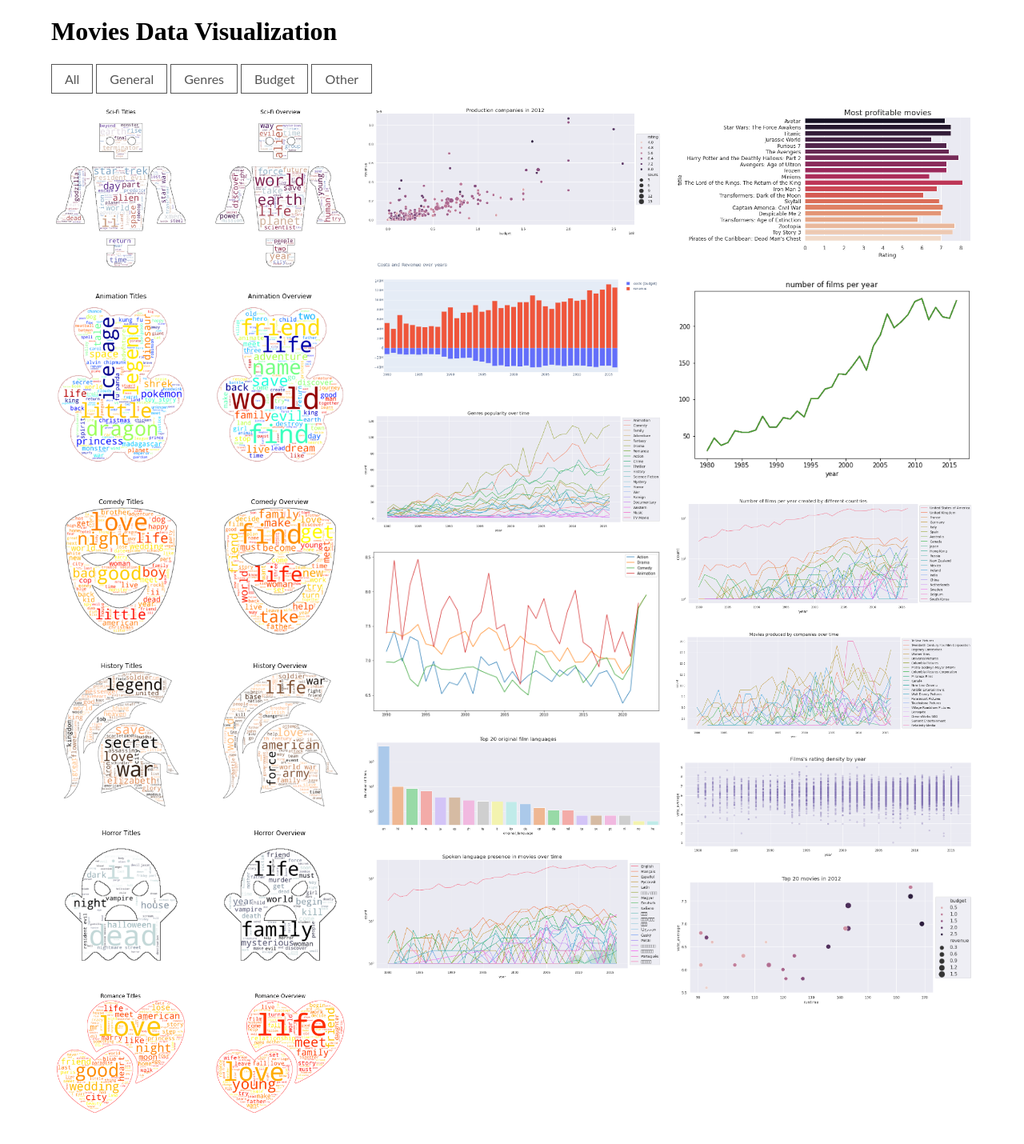
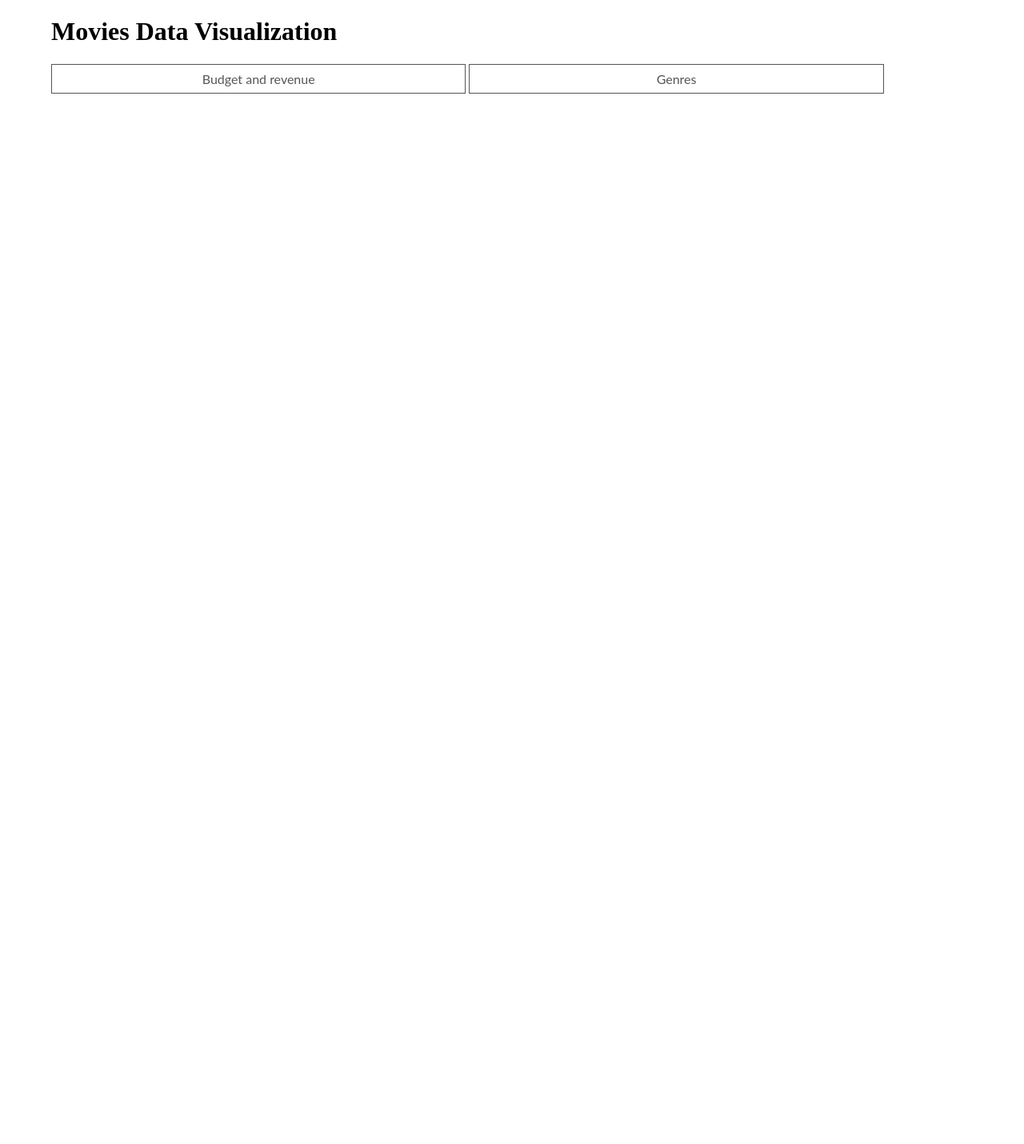
Before and after one commit to timetoai/movie_data_vis, a plain HTML site: page index.html in a window 1280 px wide. Shown: the whole page at 80% size. After the commit the page ends 800 px from the top, so only its background shows below. Drawn offline with nearby package versions, Linux system fonts and the light colour scheme.

Commit message:
project restructure

```diff
--- a/index.html
+++ b/index.html
@@ -5,7 +5,6 @@
     <title>Movies Data Visualization</title>
     <script src="https://ajax.googleapis.com/ajax/libs/jquery/3.6.0/jquery.min.js"></script>
     <script src="index.js"></script>
-    <script src="app.coffee"></script>
     <link rel="stylesheet" href="styles.css">
     <link rel="icon" href="Figures/film-icon3.jpg" type="image/x-icon">
 </head>
@@ -16,72 +15,16 @@
     <h1>Movies Data Visualization</h1>
 
     <div class="toolbar mb2 mt2">
-        <button class="btn fil-cat" href="" data-rel="all">All</button>
-        <button class="btn fil-cat" data-rel="general">General</button>
+        <button class="btn fil-cat" href="" data-rel="budget_revenue">Budget and revenue</button>
         <button class="btn fil-cat" data-rel="genres">Genres</button>
-        <button class="btn fil-cat" data-rel="budget">Budget</button>
-        <button class="btn fil-cat" data-rel="other">Other</button>
     </div>
 
     <div id="overlay">
         <img id="overlay_img"></img>
     </div>
 
-    <div id="portfolio">
-        <div class="tile scale-anm genres all">
-            <img src="Figures/WC_SciFi.png" alt="" id="zoom" />
-        </div>
-        <div class="tile scale-anm genres all">
-            <img src="Figures/WC_Animation.png" alt="" id="zoom" />
-        </div>
-        <div class="tile scale-anm genres all">
-            <img src="Figures/WC_Comedy.png" alt="" id="zoom" />
-        </div>
-        <div class="tile scale-anm genres all">
-            <img src="Figures/WC_History.png" alt="" id="zoom" />
-        </div>
-        <div class="tile scale-anm genres all">
-            <img src="Figures/WC_Horror.png" alt="" id="zoom" />
-        </div>
-        <div class="tile scale-anm genres all">
-            <img src="Figures/WC_Romance.png" alt="" id="zoom" />
-        </div>
-        <div class="tile scale-anm budget all">
-            <img src="Figures/Companies_Prod_Revenue_Budget_Rating_Count.png" alt="" id="zoom" />
-        </div>
-        <div class="tile scale-anm budget all">
-            <img src="Figures/Costs_Revenue_Year.png" alt="" id="zoom" />
-        </div>
-        <div class="tile scale-anm genres all">
-            <img src="Figures/Genres_Popularity_Year.png" alt="" id="zoom" />
-        </div>
-        <div class="tile scale-anm genres all">
-            <img src="Figures/Genres_Rate_Year.png" alt="" id="zoom" />
-        </div>
-        <div class="tile scale-anm other all">
-            <img src="Figures/Lang_NFilms.png" alt="" id="zoom" />
-        </div>
-        <div class="tile scale-anm other all">
-            <img src="Figures/Lang_Years_NFilms.png" alt="" id="zoom" />
-        </div>
-        <div class="tile scale-anm budget all">
-            <img src="Figures/Most_Profit_Films_Rating.png" alt="" id="zoom" />
-        </div>
-        <div class="tile scale-anm general all">
-            <img src="Figures/N_Films_p_Year.png" alt="" id="zoom" />
-        </div>
-        <div class="tile scale-anm general all">
-            <img src="Figures/N_Films_p_Year_by_Countries.png" alt="" id="zoom" />
-        </div>
-        <div class="tile scale-anm other all">
-            <img src="Figures/NFilms_Company_Year.png" alt="" id="zoom" />
-        </div>
-        <div class="tile scale-anm other all">
-            <img src="Figures/Rating_density_Year.png" alt="" id="zoom" />
-        </div>
-        <div class="tile scale-anm general all">
-            <img src="Figures/TopFilms_Votes_Runtime_Budget_Revenue_Bubbles.png" alt="" id="zoom" />
-        </div>
+    <div id="content">
+
     </div>
 
     <div style="clear:both;"></div>
--- a/index.js
+++ b/index.js
@@ -1,30 +1,29 @@
-function overlay(e) {
-    if (e.data.on == true)
-    {
-        $("#overlay_img")[0].src = e.target.src;
-        $("#overlay")[0].style.display = "block";
-    }
-    else
-    {
-        $("#overlay")[0].style.display = "none";
-    }
-}
+function draw_budget_revenue()
+{
+    ;
+};
 
-$(document).ready(function() {
-    $('.tile').click({on: true}, overlay);
-    $("#overlay").click({on: false}, overlay);
-});
+function draw_genres()
+{
+    ;
+};
 
 $(function() {
-    var selectedClass = "";
+    //initially drawing budget and revenue graph
+    draw_budget_revenue();
+
     $(".fil-cat").click(function() {
-        selectedClass = $(this).attr("data-rel");
-        $("#portfolio").fadeTo(100, 0.1);
-        $("#portfolio div").not("." + selectedClass).fadeOut().removeClass('scale-anm');
-        setTimeout(function() {
-            $("." + selectedClass).fadeIn().addClass('scale-anm');
-            $("#portfolio").fadeTo(300, 1);
-        }, 300);
+        // cleaning previous graphs
+        for (var child in $("#content")[0].children)
+        {
+            $(child).fadeOut();
+        }
+        $("#content").empty();
 
+        // drawing new graphs
+        if ($(this).attr("data-rel") == "budget_revenue")
+            draw_budget_revenue();
+        else
+            draw_genres();
     });
 });
--- a/styles.css
+++ b/styles.css
@@ -2,53 +2,6 @@ body {
     max-width: 90%;
     float: none;
     margin: auto;
-}
-
-#portfolio {
-    margin: 1rem 0;
-    -webkit-column-count: 3;
-    -moz-column-count: 3;
-    column-count: 3;
-    -webkit-column-gap: 1rem;
-    -moz-column-gap: 1rem;
-    column-gap: 1rem;
-    -webkit-column-width: 33.33333333333333%;
-    -moz-column-width: 33.33333333333333%;
-    column-width: 33.33333333333333%;
-}
-
-#overlay {
-    position: fixed; /* Sit on top of the page content */
-    display: none; /* Hidden by default */
-    width: 100%; /* Full width (cover the whole page) */
-    height: 100%; /* Full height (cover the whole page) */
-    top: 0;
-    left: 0;
-    right: 0;
-    bottom: 0;
-    background-color: rgba(255, 255, 255, 0.5); /* White background with opacity */
-    z-index: 2; /* Specify a stack order in case you're using a different order for other elements */
-    cursor: pointer; /* Add a pointer on hover */
-  }
-
-#overlay_img {
-    position: absolute;
-    margin: auto;
-    top: 0;
-    left: 0;
-    right: 0;
-    bottom: 0;
-}
-
-.tile {
-    -webkit-transform: scale(0);
-    transform: scale(0);
-    -webkit-transition: all 350ms ease;
-    transition: all 350ms ease;
-}
-
-.scale-anm {
-    transform: scale(1);
 }
 
 p {
@@ -69,13 +22,6 @@ p:hover {
     color: #eee;
 }
 
-.tile img {
-    max-width: 100%;
-    width: 100%;
-    height: auto;
-    margin-bottom: 1rem;
-}
-
 .btn {
     font-family: Lato;
     font-size: 1rem;
@@ -94,6 +40,10 @@ p:hover {
     background-color: rgba(0, 0, 0, 0);
 }
 
+.fil-cat {
+    width: 45%;
+}
+
 .btn:hover {
     text-decoration: none;
 }
@@ -108,16 +58,3 @@ p:hover {
     border: 0;
     padding: 0;
 }
-
-#zoom {
-    /* (A) OPTIONAL DIMENSIONS */
-    width: 600px;
-    height: auto;
-    /* (B) ANIMATE ZOOM */
-    /* ease | ease-in | ease-out | linear */
-    transition: transform ease-in-out 0.3s;
-}
-
-#zoom:hover {
-    transform: scale(1.16);
-}
```
Also changed, not shown: 1 other file.
